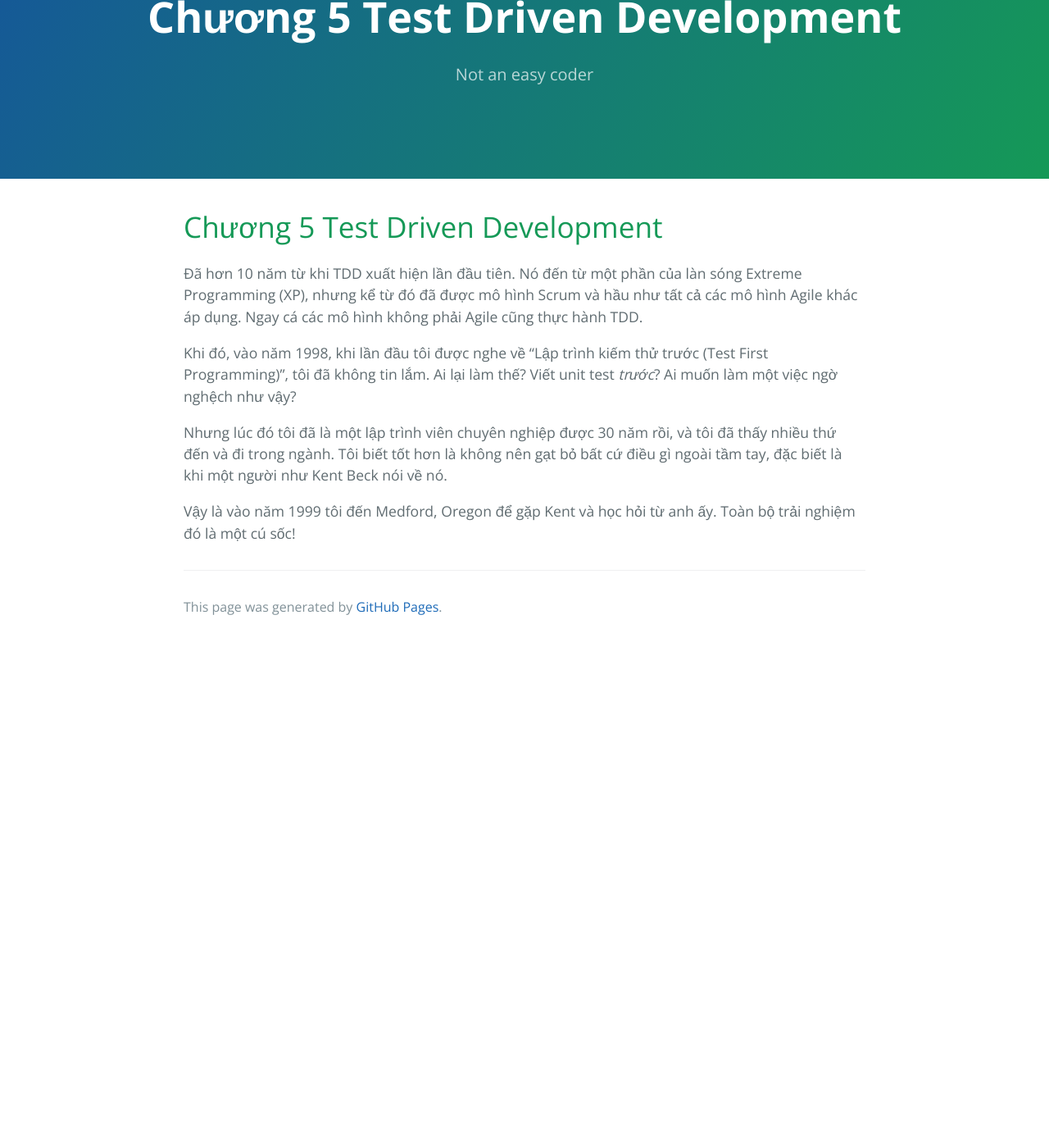
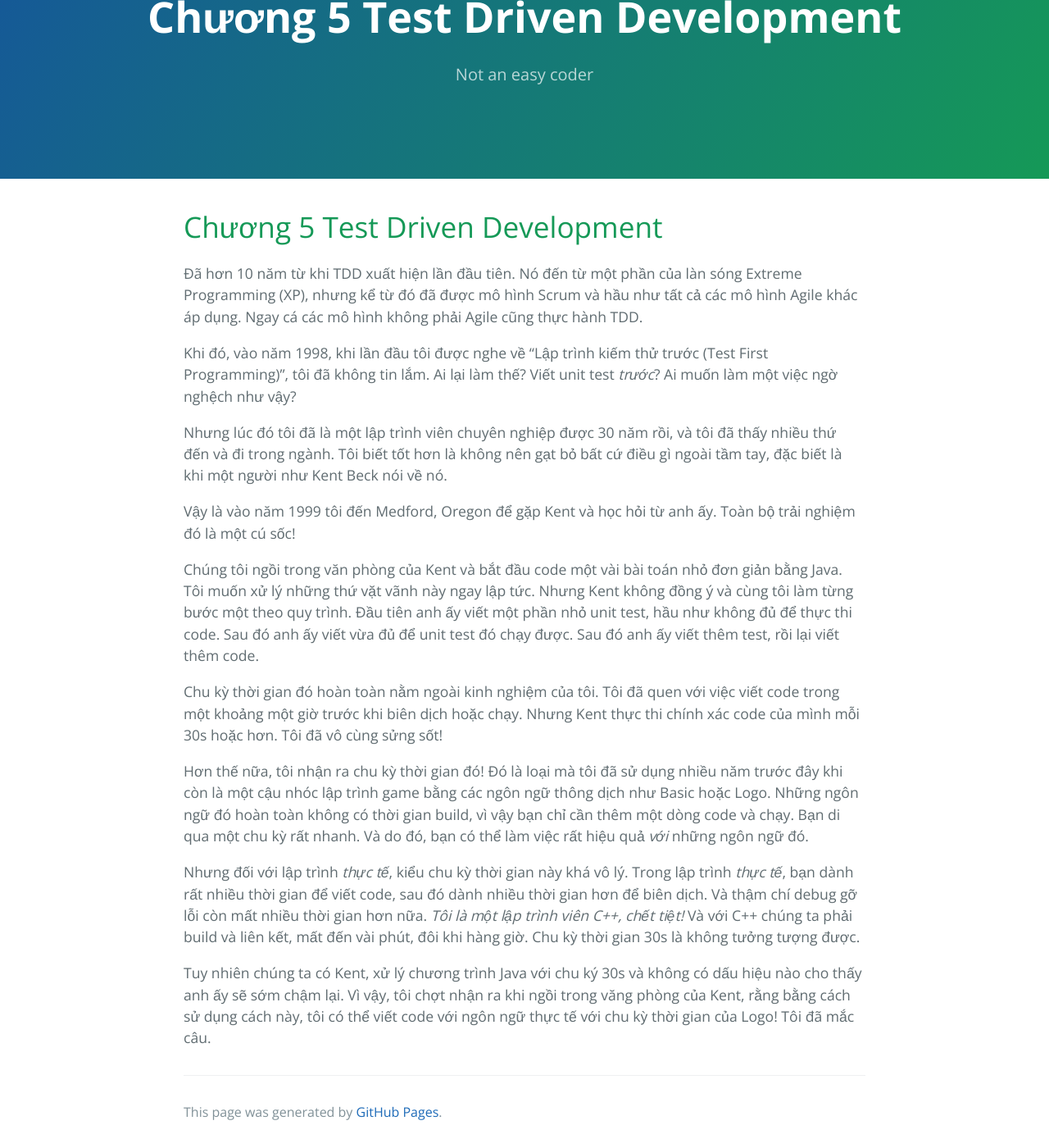
Before and after one commit to HaiBV/haibv.github.io, a Jekyll site: the page built from clean-coder/chapter-5-test-driven-development.md, in a window 1280 px wide and 1400 px high, scrolled down 99 px. Shown: the whole window at 82% size. Built offline with Jekyll 4.4.1, drawn with Linux system fonts in a browser that asks for light colours; our own code applies the rules of GitHub Pages for plain Markdown files; before the commit the page ends 900 px from its top, so only the background shows below that.

Commit message:
Update The Clean Coder - Chapter 5 Test Driven Development

```diff
--- a/clean-coder/chapter-5-test-driven-development.md
+++ b/clean-coder/chapter-5-test-driven-development.md
@@ -11,3 +11,13 @@ Khi đó, vào năm 1998, khi lần đầu tôi được nghe về "Lập trình
 Nhưng lúc đó tôi đã là một lập trình viên chuyên nghiệp được 30 năm rồi, và tôi đã thấy nhiều thứ đến và đi trong ngành. Tôi biết tốt hơn là không nên gạt bỏ bất cứ điều gì ngoài tầm tay, đặc biết là khi một người như Kent Beck nói về nó.
 
 Vậy là vào năm 1999 tôi đến Medford, Oregon để gặp Kent và học hỏi từ anh ấy. Toàn bộ trải nghiệm đó là một cú sốc!
+
+Chúng tôi ngồi trong văn phòng của Kent và bắt đầu code một vài bài toán nhỏ đơn giản bằng Java. Tôi muốn xử lý những thứ vặt vãnh này ngay lập tức. Nhưng Kent không đồng ý và cùng tôi làm từng bước một theo quy trình. Đầu tiên anh ấy viết một phần nhỏ unit test, hầu như không đủ để thực thi code. Sau đó anh ấy viết vừa đủ để unit test đó chạy được. Sau đó anh ấy viết thêm test, rồi lại viết thêm code.
+
+Chu kỳ thời gian đó hoàn toàn nằm ngoài kinh nghiệm của tôi. Tôi đã quen với việc viết code trong một khoảng một giờ trước khi biên dịch hoặc chạy. Nhưng Kent thực thi chính xác code của mình mỗi 30s hoặc hơn. Tôi đã vô cùng sửng sốt!
+
+Hơn thế nữa, tôi nhận ra chu kỳ thời gian đó! Đó là loại mà tôi đã sử dụng nhiều năm trước đây khi còn là một cậu nhóc lập trình game bằng các ngôn ngữ thông dịch như Basic hoặc Logo. Những ngôn ngữ đó hoàn toàn không có thời gian build, vì vậy bạn chỉ cần thêm một dòng code và chạy. Bạn di qua một chu kỳ rất nhanh. Và do đó, bạn có thể làm việc rất hiệu quả _với_ những ngôn ngữ đó.
+
+Nhưng đối với lập trình _thực tế_, kiểu chu kỳ thời gian này khá vô lý. Trong lập trình _thực tế_, bạn dành rất nhiều thời gian để viết code, sau đó dành nhiều thời gian hơn để biên dịch. Và thậm chí debug gỡ lỗi còn mất nhiều thời gian hơn nữa. _Tôi là một lập trình viên C++, chết tiệt!_ Và với C++ chúng ta phải build và liên kết, mất đến vài phút, đôi khi hàng giờ. Chu kỳ thời gian 30s là không tưởng tượng được.
+
+Tuy nhiên chúng ta có Kent, xử lý chương trình Java với chu ký 30s và không có dấu hiệu nào cho thấy anh ấy sẽ sớm chậm lại. Vì vậy, tôi chợt nhận ra khi ngồi trong văng phòng của Kent, rằng bằng cách sử dụng cách này, tôi có thể viết code với ngôn ngữ thực tế với chu kỳ thời gian của Logo! Tôi đã mắc câu.
```
